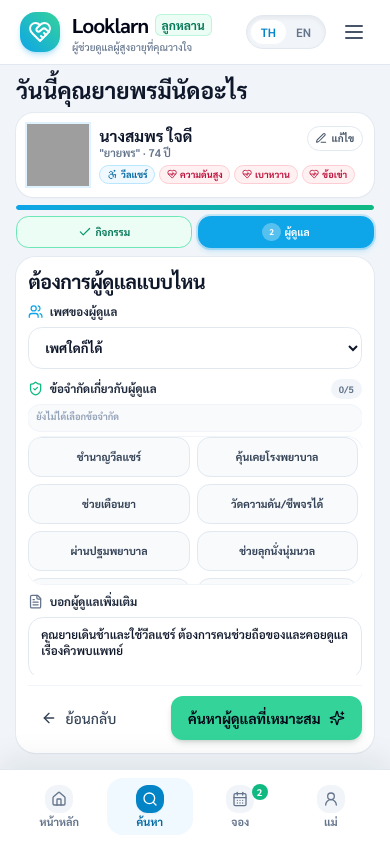
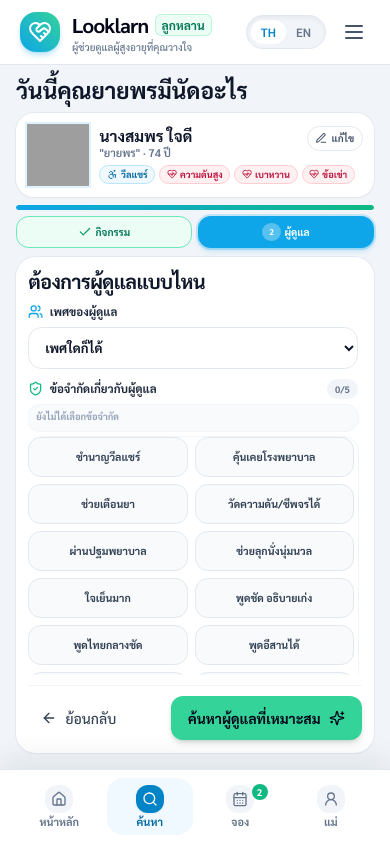
Before and after one commit to toonnix-github/looklarn, a React (Vite) app: page /find in a window 390 px wide. Both pictures are taken after a click on the button "ถัดไป". Built offline with nearby package versions, Linux system fonts and the light colour scheme; grey boxes are pictures that could not be loaded; the HTML template or start-up script is replaced by a standard one.

Commit message:
Fix caretaker notes input and persistence

```diff
--- a/src/components/find/Step3Schedule.jsx
+++ b/src/components/find/Step3Schedule.jsx
@@ -118,7 +118,7 @@ export default function Step3CaretakerDetails({ formData, setFormData }) {
         </div>
 
         <div
-          className="grid max-h-[17.4dvh] grid-cols-2 gap-[1.8vw] overflow-y-auto rounded-[min(3.8vw,0.95rem)] bg-white pr-[1vw] ring-1 ring-slate-100 sm:max-h-56 sm:gap-2.5 sm:rounded-2xl sm:p-1"
+          className="grid grid-cols-2 gap-[1.8vw] rounded-[min(3.8vw,0.95rem)] bg-white pr-[1vw] ring-1 ring-slate-100 sm:max-h-56 sm:gap-2.5 sm:overflow-y-auto sm:rounded-2xl sm:p-1"
           aria-label={language === 'th' ? 'รายการข้อจำกัดเกี่ยวกับผู้ดูแล' : 'Caretaker constraint options'}
         >
           {caretakerRequirementOptions.map((requirement) => {
@@ -149,14 +149,18 @@ export default function Step3CaretakerDetails({ formData, setFormData }) {
       </div>
 
       <div className="space-y-[0.75dvh] sm:space-y-2.5">
-        <label className="flex items-center gap-1.5 text-[clamp(0.7rem,2.95vw,0.82rem)] font-black text-slate-800 sm:text-sm">
+        <label htmlFor="caretaker-special-notes" className="flex items-center gap-1.5 text-[clamp(0.7rem,2.95vw,0.82rem)] font-black text-slate-800 sm:text-sm">
           <FileText className="h-[1.8dvh] w-[1.8dvh] text-slate-500 sm:h-4 sm:w-4" />
           {language === 'th' ? 'บอกผู้ดูแลเพิ่มเติม' : 'Caretaker note'}
         </label>
         <textarea
+          id="caretaker-special-notes"
           rows={3}
-          value={formData.notes || ''}
-          onChange={(event) => setFormData({ ...formData, notes: event.target.value })}
+          value={formData.specialNotes ?? formData.notes ?? ''}
+          onChange={(event) => setFormData({
+            ...formData,
+            specialNotes: event.target.value,
+          })}
           placeholder={
             language === 'th'
               ? 'เช่น คุณแม่เดินช้า ชอบคุยเบา ๆ และไม่ชอบที่ร้อนมาก'
--- a/src/pages/FindCaretakerPage.jsx
+++ b/src/pages/FindCaretakerPage.jsx
@@ -68,7 +68,7 @@ export default function FindCaretakerPage() {
     durationHours: searchCriteria?.durationHours || 4,
     pickupAddress: searchCriteria?.pickupAddress || elderAddress || '',
     destination: searchCriteria?.destination || elderHospital || '',
-    notes: searchCriteria?.specialNotes || elderNotes || '',
+    specialNotes: searchCriteria?.specialNotes || elderNotes || '',
     // pass-through from elder profile for AI matching
     mobility: elderMobility,
     conditions: elderConditions,
@@ -211,7 +211,7 @@ export default function FindCaretakerPage() {
       {/* ── Step Content ── */}
       <Card className="min-h-0 overflow-hidden rounded-[min(5vw,1.25rem)] border-0 bg-white shadow-sm ring-1 ring-slate-200/80 sm:overflow-visible sm:rounded-2xl">
         <CardContent className="flex h-full min-h-0 flex-col p-[3.2vw] sm:block sm:p-7 lg:p-8">
-          <div className="min-h-0 flex-1 overflow-hidden sm:overflow-visible">
+          <div className="min-h-0 flex-1 overflow-y-auto overscroll-contain pr-[1vw] sm:overflow-visible sm:pr-0">
             {currentStep === 1 && (
               <Step1Activity formData={formData} setFormData={setFormData} elder={elder} />
             )}
```
